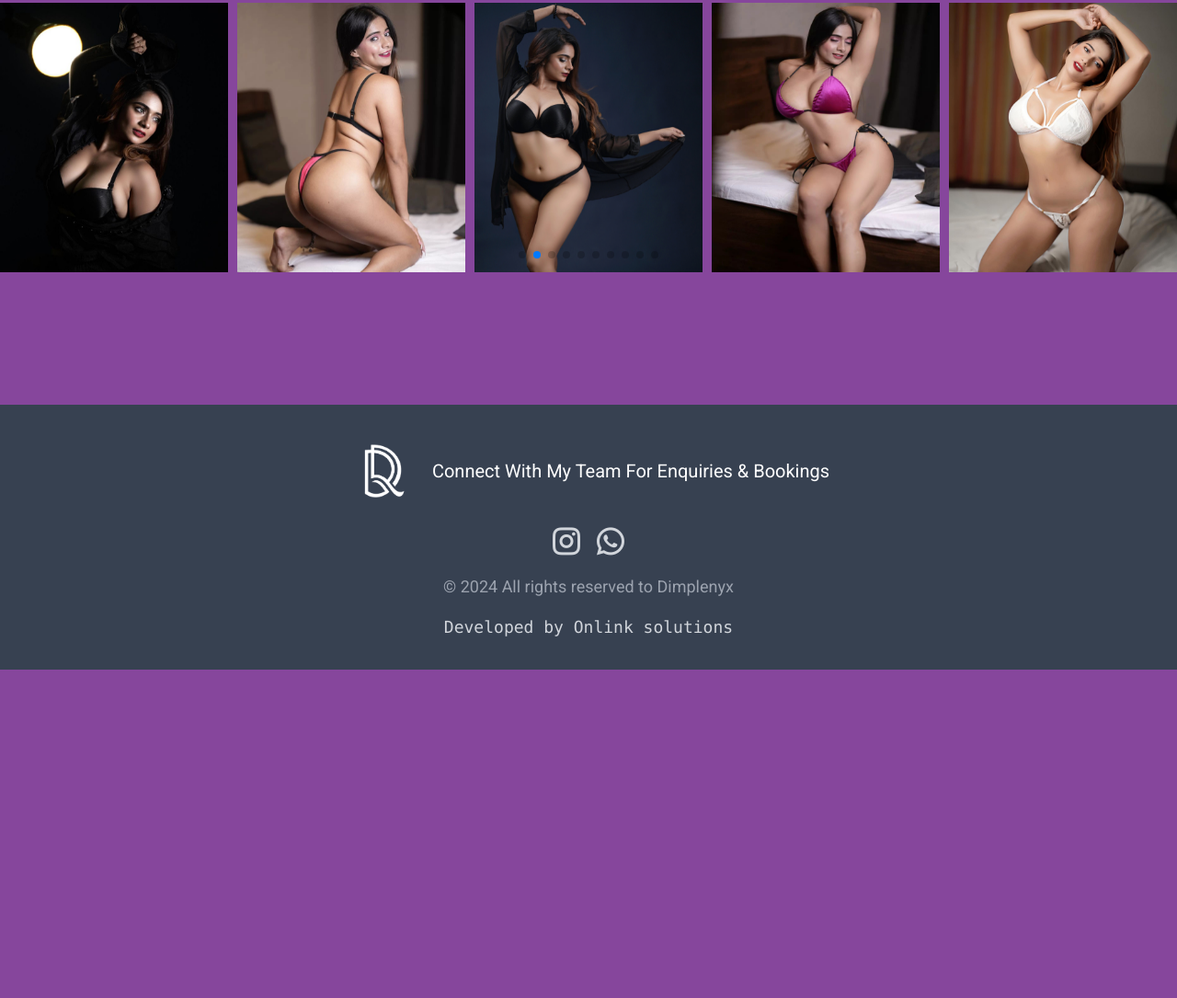
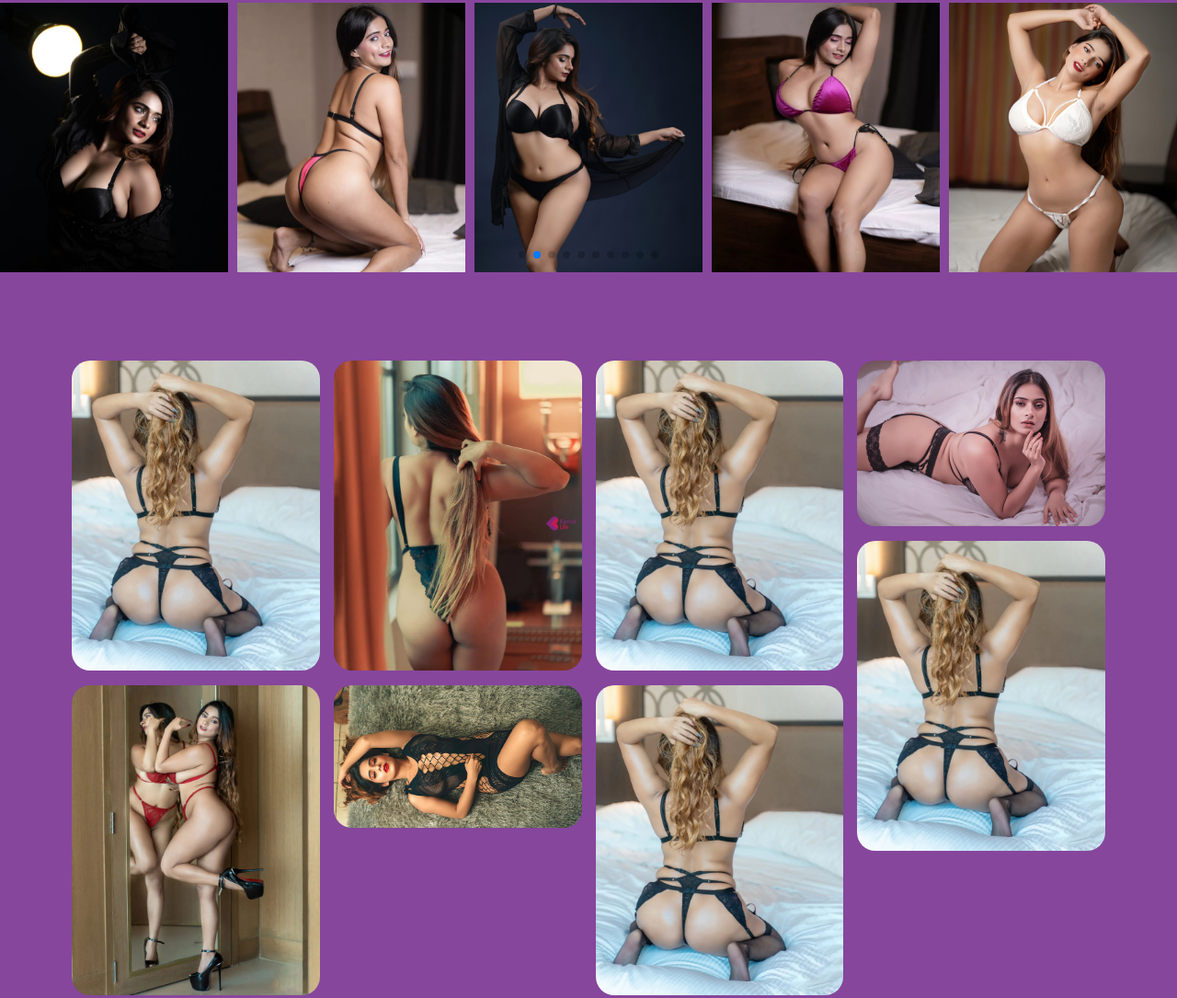
Before and after one commit to onlinksolution/dimple_nyx, a website: page index.html in a window 1280 px wide. Shown: the part 1487-2572 px from the top of the page at 92% size. Before the commit the page ends 2215 px from the top, so only its background shows below. Drawn offline with nearby package versions, Linux system fonts and the light colour scheme.

Commit message:
Update index.html

```diff
--- a/index.html
+++ b/index.html
@@ -82,11 +82,13 @@
           <h3 class="text-3xl md:text-4xl">Welcome to <br> Dipshikha Roy Official</h3>
           <div class="flex flex-col gap-5 text-center">
             <div class="mt-8 md:mt-0">
-              <a href="https://joinmy.app/posts/dimple_nyx" class="px-6 py-4 text-xl bg-primary">Unlock unseen photos & videos</a>
+              <a href="https://joinmy.app/posts/dimple_nyx" class="px-6 py-4 text-lg bg-primary">Unlock unseen photos &
+                videos</a>
             </div>
 
             <div class="mt-5">
-              <a href="https://dipshikharoy.joinmy.app/" class="px-6 py-4 text-xl bg-secondary">Become a premium member</a>
+              <a href="https://dipshikharoy.joinmy.app/" class="px-6 py-4 text-xl bg-secondary">Become a premium
+                member</a>
             </div>
           </div>
         </div>
@@ -113,11 +115,26 @@
       </div>
     </section>
 
-    <section class="py-12">
+  </main>
 
-    </section>
+  <section class="py-12">
+    <div class="containerr">
 
-  </main>
+      <div class="app">
+        <div class="card">
+          <img src="src/img/img-gallery/img_1.jpeg">
+          <img src="src/img/img-gallery/img_2.jpeg">
+          <img src="src/img/img-gallery/img_3.jpeg">
+          <img src="src/img/hero-img/img_1.jpg">
+          <img src="src/img/img-gallery/img_1.jpeg">
+          <img src="src/img/img-gallery/img_1.jpeg">
+          <img src="src/img/hero-img/img_2.jpg">
+          <img src="src/img/img-gallery/img_1.jpeg">
+        </div>
+      </div>
+
+    </div>
+  </section>
 
   <footer class="bg-gray-700">
     <div class="grid gap-4 py-8 containerr">
@@ -128,7 +145,8 @@
 
       <div class="grid gap-4">
         <div class="flex justify-center gap-3 text-center">
-          <a href="https://www.instagram.com/dimple_nyx/"><i class="text-4xl text-gray-300 ri-instagram-line hover:text-white"></i></a>
+          <a href="https://www.instagram.com/dimple_nyx/"><i
+              class="text-4xl text-gray-300 ri-instagram-line hover:text-white"></i></a>
           <a href="#"><i class="text-4xl text-gray-300 ri-whatsapp-line hover:text-white"></i></a>
         </div>
         <p class="text-lg text-center text-gray-400 font-primary">&copy; 2024 All rights reserved to Dimplenyx</p>
```
